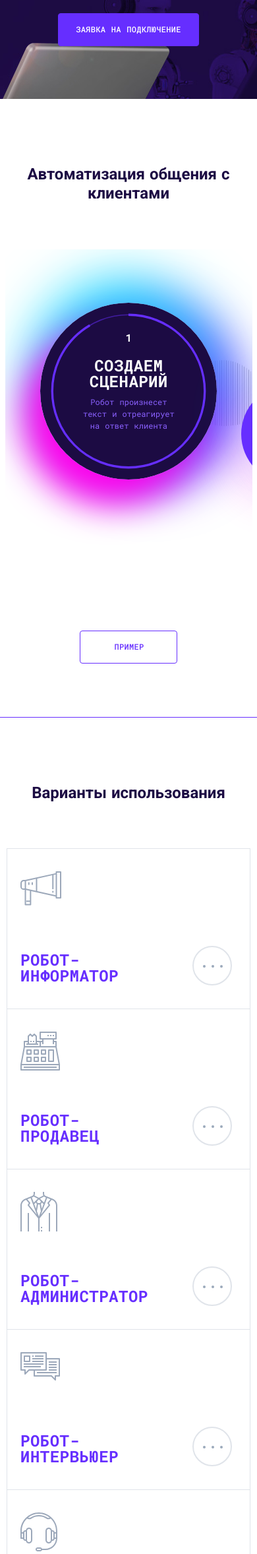
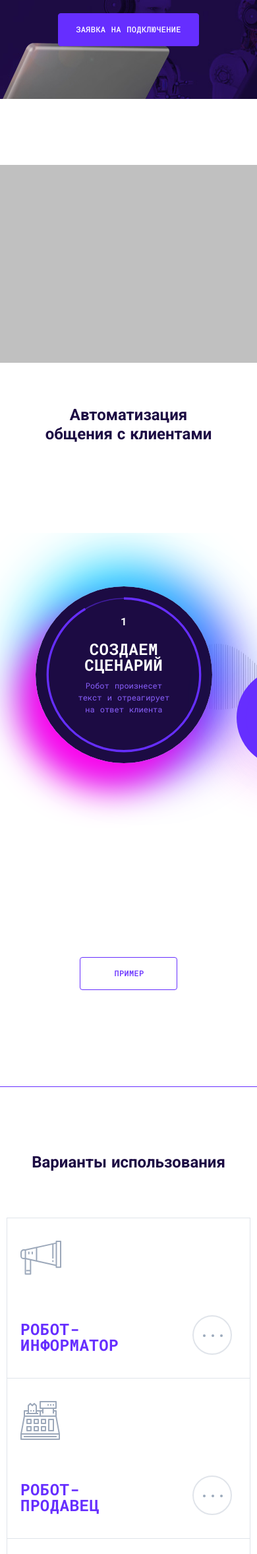
Before and after one commit to nalei/sandbox, a PHP site: page / in a window 390 px wide. Shown: the part 470-2826 px from the top of the page at 66% size. Run offline with PHP 8.4, Linux system fonts and the light colour scheme; some libraries are stand-ins or nearby versions.

Commit message:
1.08.2018/2

```diff
--- a/css/style.css
+++ b/css/style.css
@@ -1878,6 +1878,10 @@ h2 {
     max-width: 1366px;
 }
 @media (max-width: 768px) {
+    .about-comp .container {
+        overflow: hidden;
+        padding: 65px;
+    }
     .about-comp .wrapper {
         overflow: hidden;
         width: 375px;
@@ -1890,6 +1894,10 @@ h2 {
     }
 }
 @media (max-width: 320px) {
+    .about-comp .container {
+        overflow: hidden;
+        padding: 37px;
+    }
     .about-comp .wrapper {
         overflow: hidden;
         width: 320px;
@@ -2241,23 +2249,33 @@ h2 {
     padding: 34px 20px 38px 20px;
     z-index: 5;
 }
-@media (min-width: 768px) {
-    .application-area-item .front {
-        padding: 34px 90px 38px 40px;;
-    }
-}
 .application-area-item .back {
     background: #1c0b43;
     -webkit-transform: rotateY(180deg);
     transform: rotateY(180deg);
     box-shadow: 0 24px 20px 0 rgba(28, 11, 67, 0.3);
-    padding: 40px 30px 30px 20px;
+    padding: 40px 30px 30px 30px;
+}
+@media (max-width: 320px) {
+    .application-area-item .back {
+        padding: 40px 15px 30px 15px;
+    }
+    .application-area-item .dots {
+        right: 15px;
+    }
 }
 @media (min-width: 768px) {
+    .application-area-item .dots {
+        right: 20px;
+    }
+    .application-area-item .front {
+        padding: 34px 90px 38px 40px;;
+    }
     .application-area-item .back {
-        padding: 34px 40px 38px 40px
-    }
-}
+        padding: 34px 40px 38px 40px;
+    }
+}
+
 .application-area-item .back p {
     font-size: 24px;
     font-weight: bold;
@@ -2426,6 +2444,12 @@ h2 {
     color: #662eff;
     margin: 0 0 25px;
 }
+@media (max-width: 320px) {
+    .product-small {
+        width: 105px;
+        height: 105px;
+    }
+}
 @media (min-width: 768px) {
     .bottom-carousel .slick-center .product-small {
         width: 375px;
@@ -2893,3 +2917,10 @@ h2 {
 .b-menu__item:hover {
     color: #8b61ff;
 }
+
+.swipeElement  {
+    background: silver;
+    height: 300px;
+    text-align: center;
+    font: 30px/300px Helvetica, Arial, sans-serif;
+  }
--- a/index.html
+++ b/index.html
@@ -19,6 +19,7 @@
     <link rel="stylesheet" href="https://maxcdn.bootstrapcdn.com/bootstrap/3.3.7/css/bootstrap.min.css" integrity="sha384-BVYiiSIFeK1dGmJRAkycuHAHRg32OmUcww7on3RYdg4Va+PmSTsz/K68vbdEjh4u" crossorigin="anonymous">
     <link rel="stylesheet" href="css/style.css">
     <script src="js/libs/modernizr-2.5.3.min.js"></script>
+    <script src="https://cdnjs.cloudflare.com/ajax/libs/hammer.js/2.0.8/hammer.js"></script>
 <!-- Google Tag Manager -->
 <script>(function(w,d,s,l,i){w[l]=w[l]||[];w[l].push({'gtm.start':
 new Date().getTime(),event:'gtm.js'});var f=d.getElementsByTagName(s)[0],
@@ -87,6 +88,9 @@ height="0" width="0" style="display:none;visibility:hidden"></iframe></noscript>
     </section>
 
     <section class="about-comp text-center" id="slide1">
+
+        <div id ="swipeElenent" class="swipeElement"></div>
+
         <div class="container">
             <div class="row">
                 <div class="col-md-12">
@@ -95,7 +99,9 @@ height="0" width="0" style="display:none;visibility:hidden"></iframe></noscript>
             </div>
         </div>
 
-                <div class="wrapper">
+
+        <div class="container">
+
             <div class="about-comp_list">
                 <div class="about-comp-item about-comp-item_first" data-target-analytic="create">
                     <div class="about-comp-in">
@@ -177,8 +183,10 @@ height="0" width="0" style="display:none;visibility:hidden"></iframe></noscript>
                         </div>
                     </div>
                 </div>
+
             </div>
         </div>
+
         <div class="container">
             <div class="row">
                 <button class="btn btn-violet js-open-example" data-target-analytic="example">пример</button>
@@ -207,7 +215,6 @@ height="0" width="0" style="display:none;visibility:hidden"></iframe></noscript>
                         <img src="images/user.png" alt="">
                     </div>
                 </div>
-                    <div class="row"></div>
         </div>
 
     </section>
@@ -452,7 +459,7 @@ height="0" width="0" style="display:none;visibility:hidden"></iframe></noscript>
 
             <div class="col-sm-6">
                 <div class="footer-tel">
-                    <a href="tel:+74999384013" data-target-analytic="phone">+7 499 938-40-18</a>
+                    <a href="tel:+74999384013" data-target-analytic="phone">+7 499 938-40-13</a>
                 </div>
                 <div class="footer_mess">
                     <a href="mailto:sales@voximplant.com" data-target-analytic="mail">sales@voximplant.com</a>
```
Also changed, not shown: js/script.js (+65 -2 lines). Lines whose indentation alone changed are shown as unchanged.
